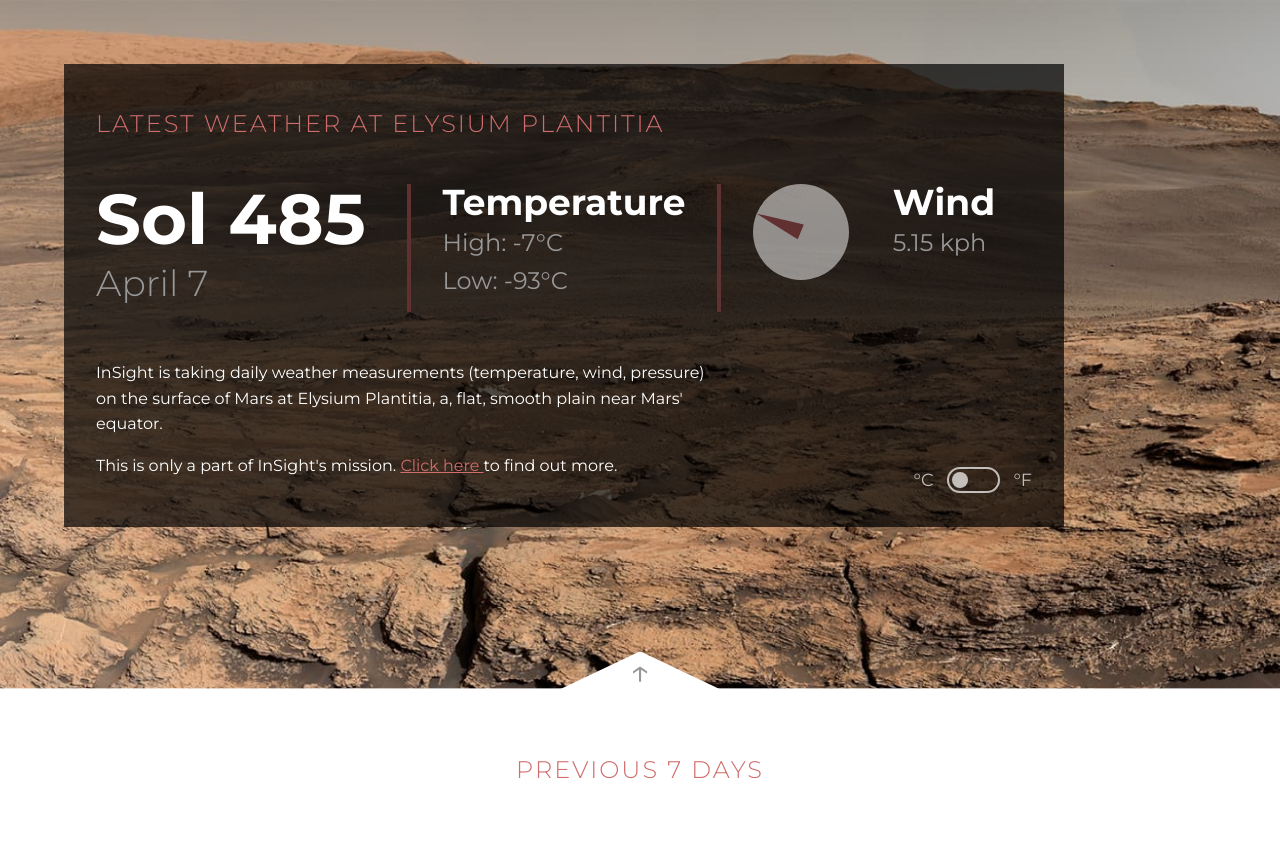
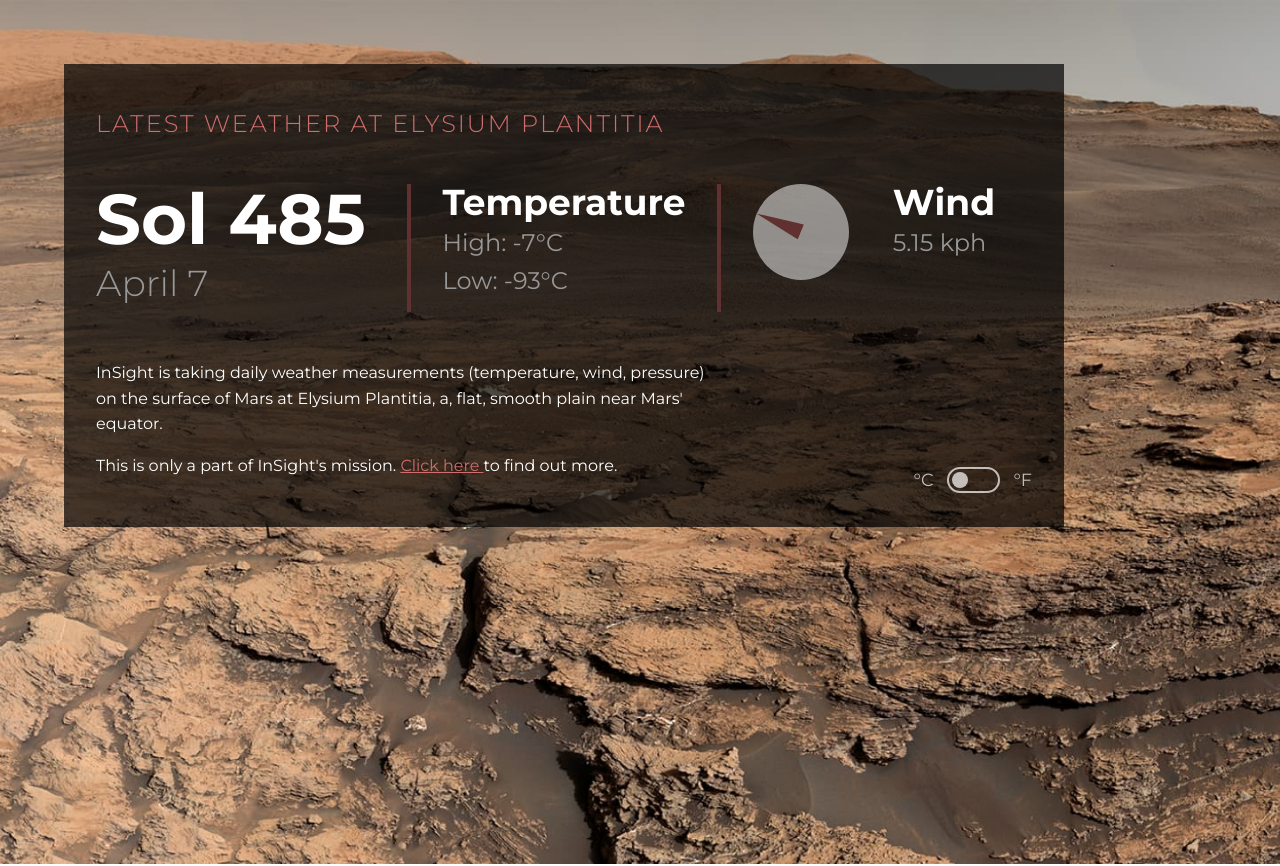
Before and after one commit to toypiano/react-mars-weather-app, a React (Create React App) app: page / in a window 1280 px wide. Shown: the top 866 px of the page. Built offline with nearby package versions, Linux system fonts and the light colour scheme.

Commit message:
Remove PreviousWeathers

```diff
--- a/src/App.js
+++ b/src/App.js
@@ -3,7 +3,6 @@ import { useAppDispatch, useAppState } from './store';
 import { formatDate, formatTemp, formatSpeed } from './utils/formatters';
 import { actionTypes } from './store/actions';
 import CurrentWeather from './components/currentWeather/CurrentWeather';
-import PreviousWeather from './components/previousWeather/PreviousWeather';
 import weatherData from './store/weatherData.json';
 
 // const API_KEY = 'DEMO_KEY';
@@ -51,7 +50,6 @@ function App() {
   return (
     <div className="App">
       <CurrentWeather weather={selectedFormattedWeather} />
-      <PreviousWeather weathers={formattedWeathers} />
     </div>
   );
 }
```
